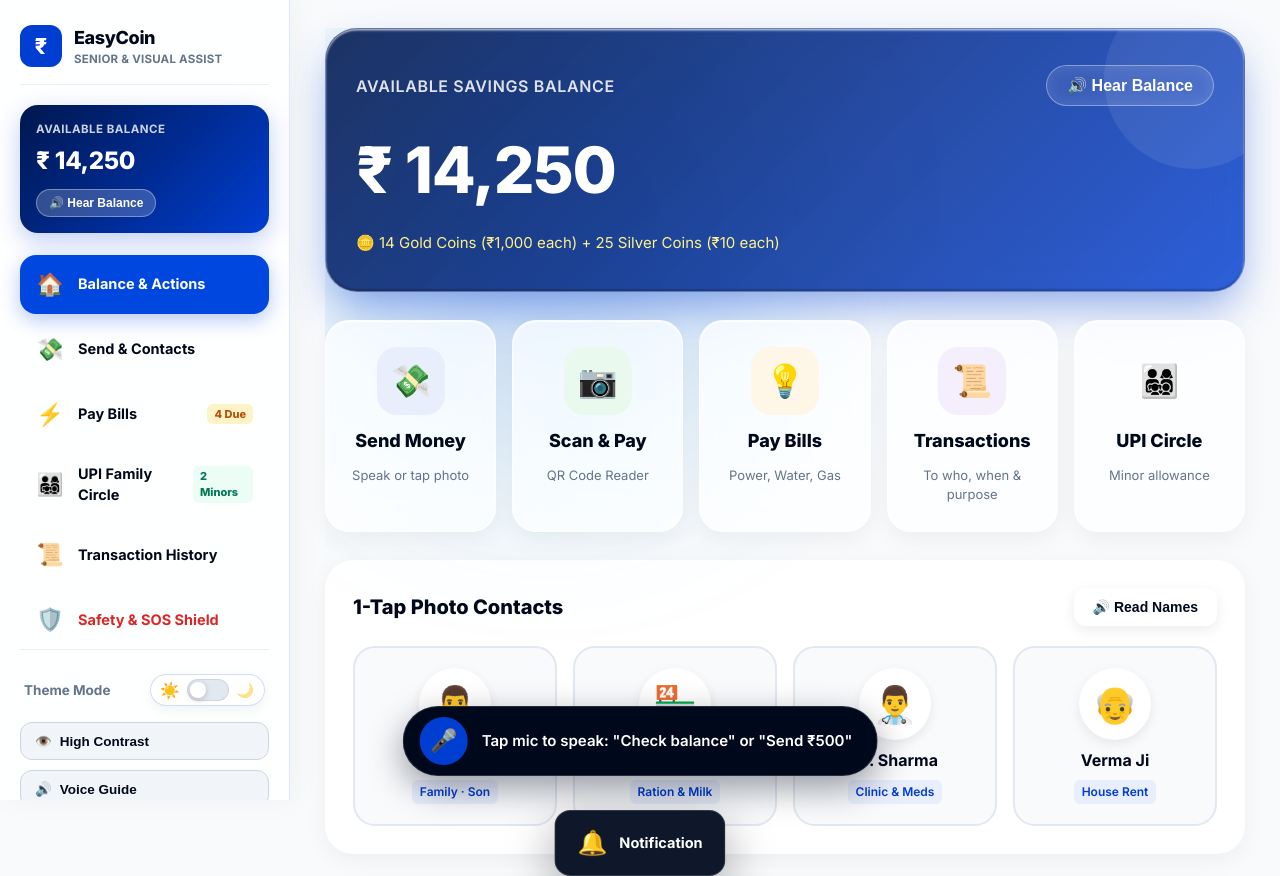
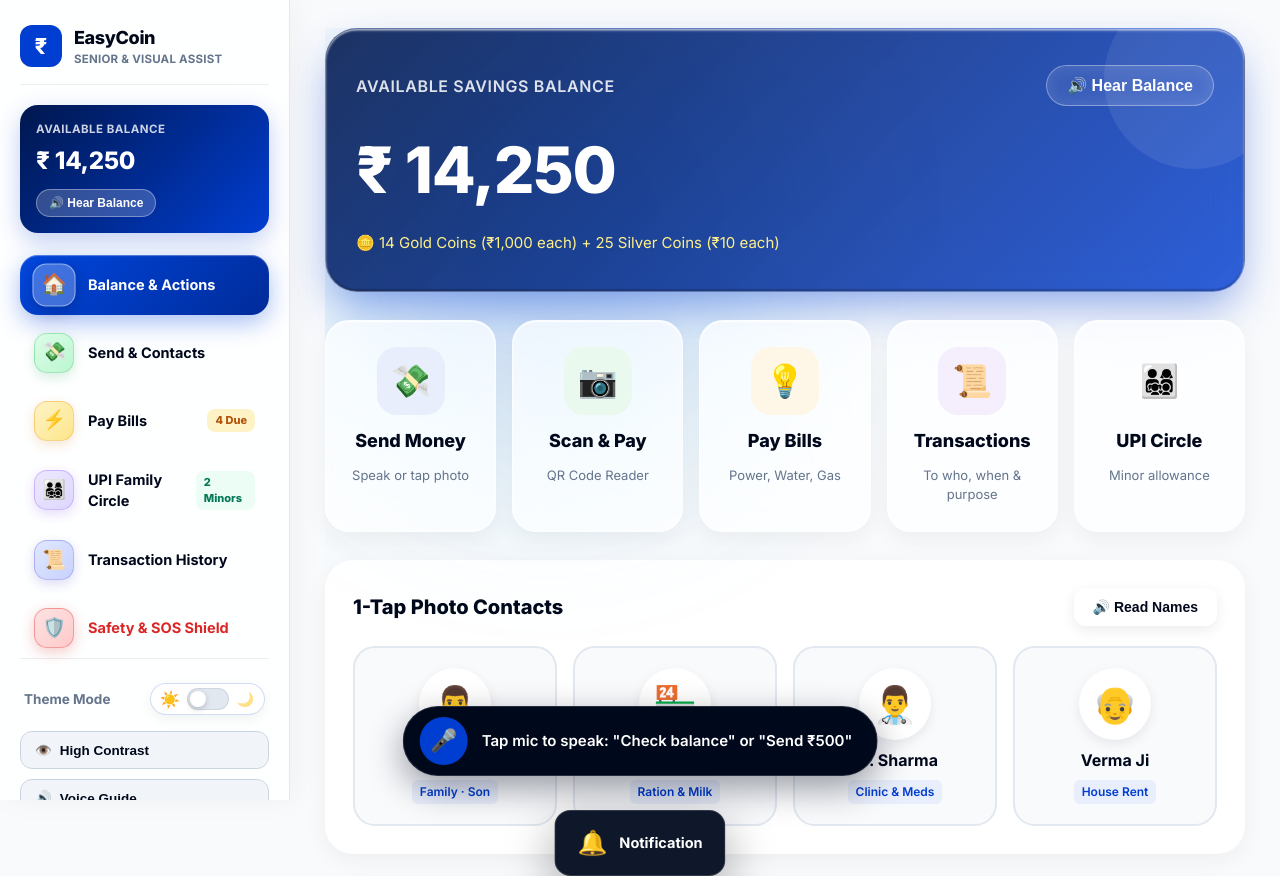
Before and after one commit to nitheshsp/easycoin, a plain HTML site: page app.html in a window 1280 px wide. Shown: the top 876 px of the page. Drawn offline with Linux system fonts and the light colour scheme; no server answers.

Commit message:
style(sidebar): add colored glowing icon badges and animated sliding active indicator

```diff
--- a/app.html
+++ b/app.html
@@ -41,6 +41,9 @@
 
     <!-- Main Navigation Links -->
     <nav class="sidebar-nav">
+      <!-- Animated Sliding Active Indicator -->
+      <div class="sidebar-active-indicator" id="sidebarActiveIndicator"></div>
+
       <a href="#balanceSection" class="sidebar-nav-item active" id="navBalance">
         <span class="sidebar-nav-icon">🏠</span>
         <span class="sidebar-nav-text">
--- a/assets/css/sidebar.css
+++ b/assets/css/sidebar.css
@@ -128,58 +128,182 @@ body.dark-theme .sidebar-brand {
 
 /* Sidebar Navigation Items */
 .sidebar-nav {
+  position: relative;
   display: flex;
   flex-direction: column;
-  gap: 6px;
+  gap: 8px;
   flex: 1;
 }
 
+/* Animated Sliding Active Indicator Pill */
+.sidebar-active-indicator {
+  position: absolute;
+  left: 0;
+  right: 0;
+  top: 0;
+  height: 52px;
+  border-radius: 18px;
+  background: linear-gradient(135deg, #0047E0 0%, #002B99 100%);
+  box-shadow: 0 8px 24px rgba(0, 71, 224, 0.35), inset 0 1px 1px rgba(255, 255, 255, 0.35);
+  transition: transform 0.35s cubic-bezier(0.34, 1.56, 0.64, 1), height 0.25s ease, background 0.3s ease;
+  pointer-events: none;
+  z-index: 1;
+  opacity: 0;
+}
+
+body.dark-theme .sidebar-active-indicator,
+body.dark-mode .sidebar-active-indicator {
+  background: linear-gradient(135deg, #2563EB 0%, #1D4ED8 100%);
+  box-shadow: 0 8px 24px rgba(37, 99, 235, 0.45), inset 0 1px 1px rgba(255, 255, 255, 0.2);
+}
+
+.sidebar-active-indicator.danger-active {
+  background: linear-gradient(135deg, #DC2626 0%, #991B1B 100%) !important;
+  box-shadow: 0 8px 24px rgba(220, 38, 38, 0.45), inset 0 1px 1px rgba(255, 255, 255, 0.3) !important;
+}
+
 .sidebar-nav-item {
+  position: relative;
+  z-index: 2;
   display: flex;
   align-items: center;
   gap: 14px;
-  padding: 13px 16px;
-  border-radius: 16px;
+  padding: 10px 14px;
+  border-radius: 18px;
   text-decoration: none;
   color: var(--text-main, #0F172A);
   font-size: 14.5px;
   font-weight: 700;
-  transition: all 0.2s ease;
-  position: relative;
+  transition: transform 0.25s cubic-bezier(0.34, 1.56, 0.64, 1), color 0.2s ease, background 0.2s ease;
 }
 
-body.dark-theme .sidebar-nav-item {
+body.dark-theme .sidebar-nav-item,
+body.dark-mode .sidebar-nav-item {
   color: #F1F5F9;
 }
 
 .sidebar-nav-item:hover {
-  background: rgba(0, 71, 224, 0.08);
+  background: rgba(0, 71, 224, 0.06);
   color: #0047E0;
-  transform: translateX(3px);
+  transform: translateX(4px);
 }
 
-body.dark-theme .sidebar-nav-item:hover {
-  background: rgba(59, 130, 246, 0.15);
+body.dark-theme .sidebar-nav-item:hover,
+body.dark-mode .sidebar-nav-item:hover {
+  background: rgba(59, 130, 246, 0.12);
   color: #93C5FD;
 }
 
-/* Active Selected Item */
+/* Active Nav Item state (text becomes bright white) */
 .sidebar-nav-item.active {
-  background: #0047E0;
-  color: #FFFFFF;
-  box-shadow: 0 6px 20px rgba(0, 71, 224, 0.3);
+  color: #FFFFFF !important;
+  background: transparent !important;
 }
 
-body.dark-theme .sidebar-nav-item.active {
-  background: #2563EB;
-  color: #FFFFFF;
+/* --- Colored Glowing Icon Badges --- */
+.sidebar-nav-icon {
+  width: 40px;
+  height: 40px;
+  border-radius: 13px;
+  display: flex;
+  align-items: center;
+  justify-content: center;
+  font-size: 19px;
+  flex-shrink: 0;
+  transition: all 0.3s cubic-bezier(0.34, 1.56, 0.64, 1);
+  box-shadow: 0 2px 8px rgba(0, 0, 0, 0.06);
 }
 
-.sidebar-nav-icon {
-  font-size: 22px;
-  width: 28px;
-  text-align: center;
-  flex-shrink: 0;
+/* 1. Balance & Actions (Royal Blue Glow) */
+.sidebar-nav-item[href="#balanceSection"] .sidebar-nav-icon {
+  background: linear-gradient(135deg, #E0F2FE 0%, #BAE6FD 100%);
+  border: 1.5px solid rgba(2, 132, 199, 0.25);
+  box-shadow: 0 4px 12px rgba(2, 132, 199, 0.18);
+}
+
+/* 2. Send & Contacts (Emerald Green Glow) */
+.sidebar-nav-item[href="#contactsSection"] .sidebar-nav-icon {
+  background: linear-gradient(135deg, #DCFCE7 0%, #BBF7D0 100%);
+  border: 1.5px solid rgba(22, 163, 74, 0.25);
+  box-shadow: 0 4px 12px rgba(22, 163, 74, 0.18);
+}
+
+/* 3. Pay Bills (Amber / Gold Glow) */
+.sidebar-nav-item[href="#billsSection"] .sidebar-nav-icon {
+  background: linear-gradient(135deg, #FEF3C7 0%, #FDE68A 100%);
+  border: 1.5px solid rgba(217, 119, 6, 0.25);
+  box-shadow: 0 4px 12px rgba(217, 119, 6, 0.18);
+}
+
+/* 4. Family Circle (Purple Glow) */
+.sidebar-nav-item[href="#circleSection"] .sidebar-nav-icon {
+  background: linear-gradient(135deg, #EDE9FE 0%, #DDD6FE 100%);
+  border: 1.5px solid rgba(124, 58, 237, 0.25);
+  box-shadow: 0 4px 12px rgba(124, 58, 237, 0.18);
+}
+
+/* 5. Transaction History (Indigo / Cyan Glow) */
+.sidebar-nav-item[href="#txHistorySection"] .sidebar-nav-icon {
+  background: linear-gradient(135deg, #E0E7FF 0%, #C7D2FE 100%);
+  border: 1.5px solid rgba(67, 56, 202, 0.25);
+  box-shadow: 0 4px 12px rgba(67, 56, 202, 0.18);
+}
+
+/* 6. Emergency SOS (Crimson Pulse Glow) */
+.sidebar-nav-item[href="#guardianSection"] .sidebar-nav-icon {
+  background: linear-gradient(135deg, #FEE2E2 0%, #FECACA 100%);
+  border: 1.5px solid rgba(220, 38, 38, 0.35);
+  box-shadow: 0 4px 14px rgba(220, 38, 38, 0.25);
+}
+
+/* Icon Micro-Interactions on Hover */
+.sidebar-nav-item:hover .sidebar-nav-icon {
+  transform: scale(1.14) rotate(-4deg);
+}
+
+/* Icon Badge when Nav Item is Active (Translucent Glass Pill) */
+.sidebar-nav-item.active .sidebar-nav-icon {
+  background: rgba(255, 255, 255, 0.25) !important;
+  border: 1.5px solid rgba(255, 255, 255, 0.45) !important;
+  box-shadow: 0 4px 16px rgba(0, 0, 0, 0.2) !important;
+  transform: scale(1.08);
+}
+
+/* Dark Mode Icon Badge Adjustments */
+body.dark-theme .sidebar-nav-item[href="#balanceSection"] .sidebar-nav-icon,
+body.dark-mode .sidebar-nav-item[href="#balanceSection"] .sidebar-nav-icon {
+  background: rgba(2, 132, 199, 0.25);
+  border-color: rgba(2, 132, 199, 0.45);
+}
+
+body.dark-theme .sidebar-nav-item[href="#contactsSection"] .sidebar-nav-icon,
+body.dark-mode .sidebar-nav-item[href="#contactsSection"] .sidebar-nav-icon {
+  background: rgba(22, 163, 74, 0.25);
+  border-color: rgba(22, 163, 74, 0.45);
+}
+
+body.dark-theme .sidebar-nav-item[href="#billsSection"] .sidebar-nav-icon,
+body.dark-mode .sidebar-nav-item[href="#billsSection"] .sidebar-nav-icon {
+  background: rgba(217, 119, 6, 0.25);
+  border-color: rgba(217, 119, 6, 0.45);
+}
+
+body.dark-theme .sidebar-nav-item[href="#circleSection"] .sidebar-nav-icon,
+body.dark-mode .sidebar-nav-item[href="#circleSection"] .sidebar-nav-icon {
+  background: rgba(124, 58, 237, 0.25);
+  border-color: rgba(124, 58, 237, 0.45);
+}
+
+body.dark-theme .sidebar-nav-item[href="#txHistorySection"] .sidebar-nav-icon,
+body.dark-mode .sidebar-nav-item[href="#txHistorySection"] .sidebar-nav-icon {
+  background: rgba(67, 56, 202, 0.25);
+  border-color: rgba(67, 56, 202, 0.45);
+}
+
+body.dark-theme .sidebar-nav-item[href="#guardianSection"] .sidebar-nav-icon,
+body.dark-mode .sidebar-nav-item[href="#guardianSection"] .sidebar-nav-icon {
+  background: rgba(220, 38, 38, 0.3);
+  border-color: rgba(220, 38, 38, 0.6);
 }
 
 .sidebar-nav-text {
@@ -192,15 +316,17 @@ body.dark-theme .sidebar-nav-item.active {
 .sidebar-badge {
   font-size: 11px;
   font-weight: 800;
-  padding: 2px 7px;
-  border-radius: 6px;
+  padding: 3px 8px;
+  border-radius: 8px;
   background: #FEF3C7;
   color: #B45309;
+  transition: all 0.2s ease;
 }
 
 .sidebar-nav-item.active .sidebar-badge {
-  background: rgba(255, 255, 255, 0.25);
+  background: rgba(255, 255, 255, 0.28);
   color: #FFFFFF;
+  box-shadow: 0 2px 6px rgba(0, 0, 0, 0.1);
 }
 
 .sidebar-badge.circle {
@@ -209,23 +335,21 @@ body.dark-theme .sidebar-nav-item.active {
 }
 
 .sidebar-nav-item.active .sidebar-badge.circle {
-  background: rgba(255, 255, 255, 0.25);
+  background: rgba(255, 255, 255, 0.28);
   color: #FFFFFF;
 }
 
-/* Emergency item special styling */
+/* Emergency item special text */
 .sidebar-nav-item.danger {
   color: #DC2626;
 }
 
 .sidebar-nav-item.danger:hover {
-  background: #FEE2E2;
+  background: rgba(220, 38, 38, 0.08);
 }
 
 .sidebar-nav-item.danger.active {
-  background: #DC2626;
-  color: #FFFFFF;
-  box-shadow: 0 6px 20px rgba(220, 38, 38, 0.3);
+  color: #FFFFFF !important;
 }
 
 /* Sidebar Footer Controls */
--- a/assets/js/sidebar.js
+++ b/assets/js/sidebar.js
@@ -77,6 +77,26 @@
       });
     });
 
+    function updateActiveIndicator() {
+      var indicator = document.getElementById('sidebarActiveIndicator');
+      var activeItem = document.querySelector('.sidebar-nav-item.active');
+      if (indicator && activeItem) {
+        var topPos = activeItem.offsetTop;
+        var itemHeight = activeItem.offsetHeight;
+        indicator.style.transform = 'translateY(' + topPos + 'px)';
+        indicator.style.height = itemHeight + 'px';
+        indicator.style.opacity = '1';
+
+        if (activeItem.classList.contains('danger')) {
+          indicator.classList.add('danger-active');
+        } else {
+          indicator.classList.remove('danger-active');
+        }
+      } else if (indicator) {
+        indicator.style.opacity = '0';
+      }
+    }
+
     function setActiveNav(hash) {
       navItems.forEach(function (link) {
         if (link.getAttribute('href') === hash) {
@@ -85,7 +105,11 @@
           link.classList.remove('active');
         }
       });
+      updateActiveIndicator();
     }
+
+    window.addEventListener('resize', updateActiveIndicator);
+    setTimeout(updateActiveIndicator, 100);
 
     // Scroll-Spy with IntersectionObserver
     if ('IntersectionObserver' in window && sections.length > 0) {
```
